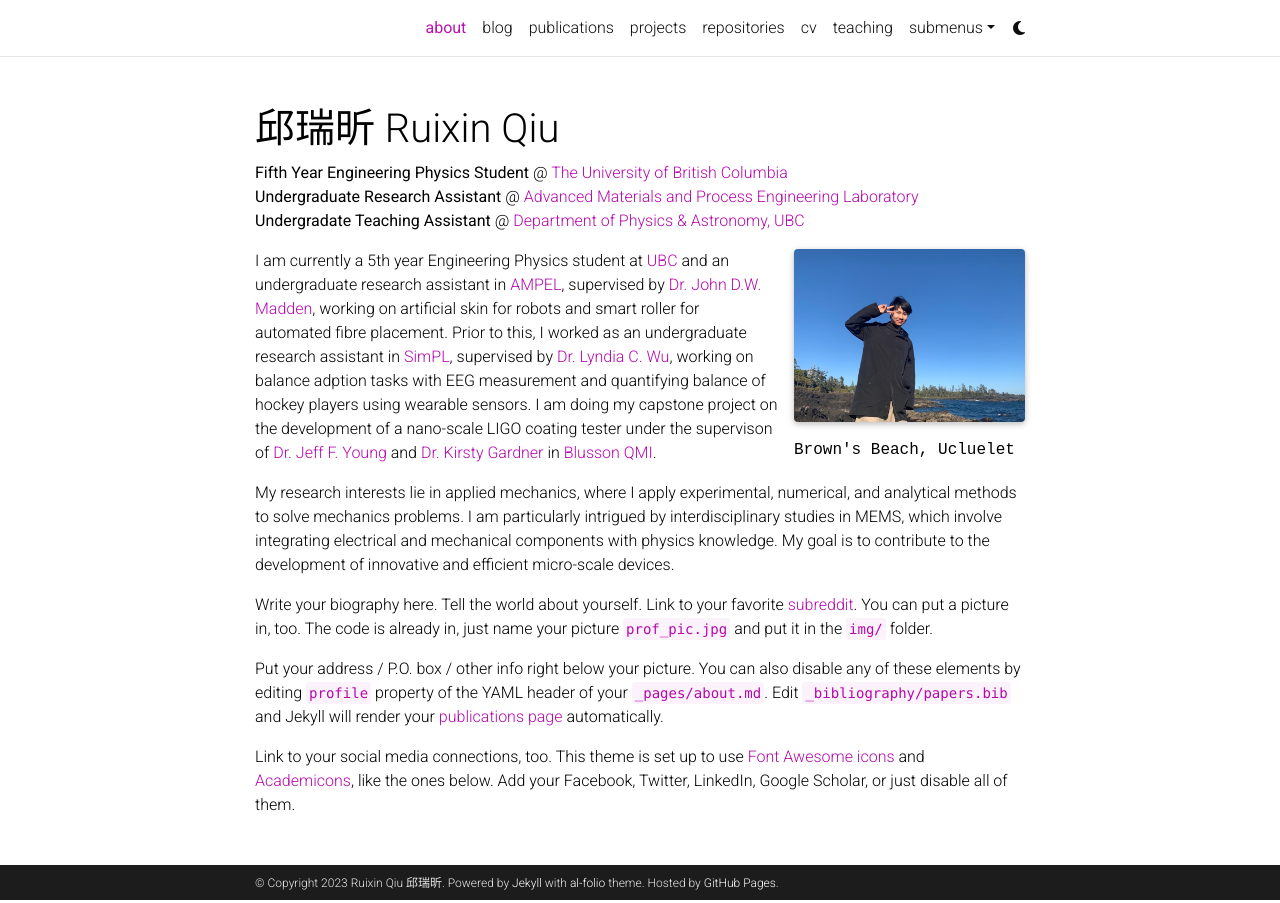
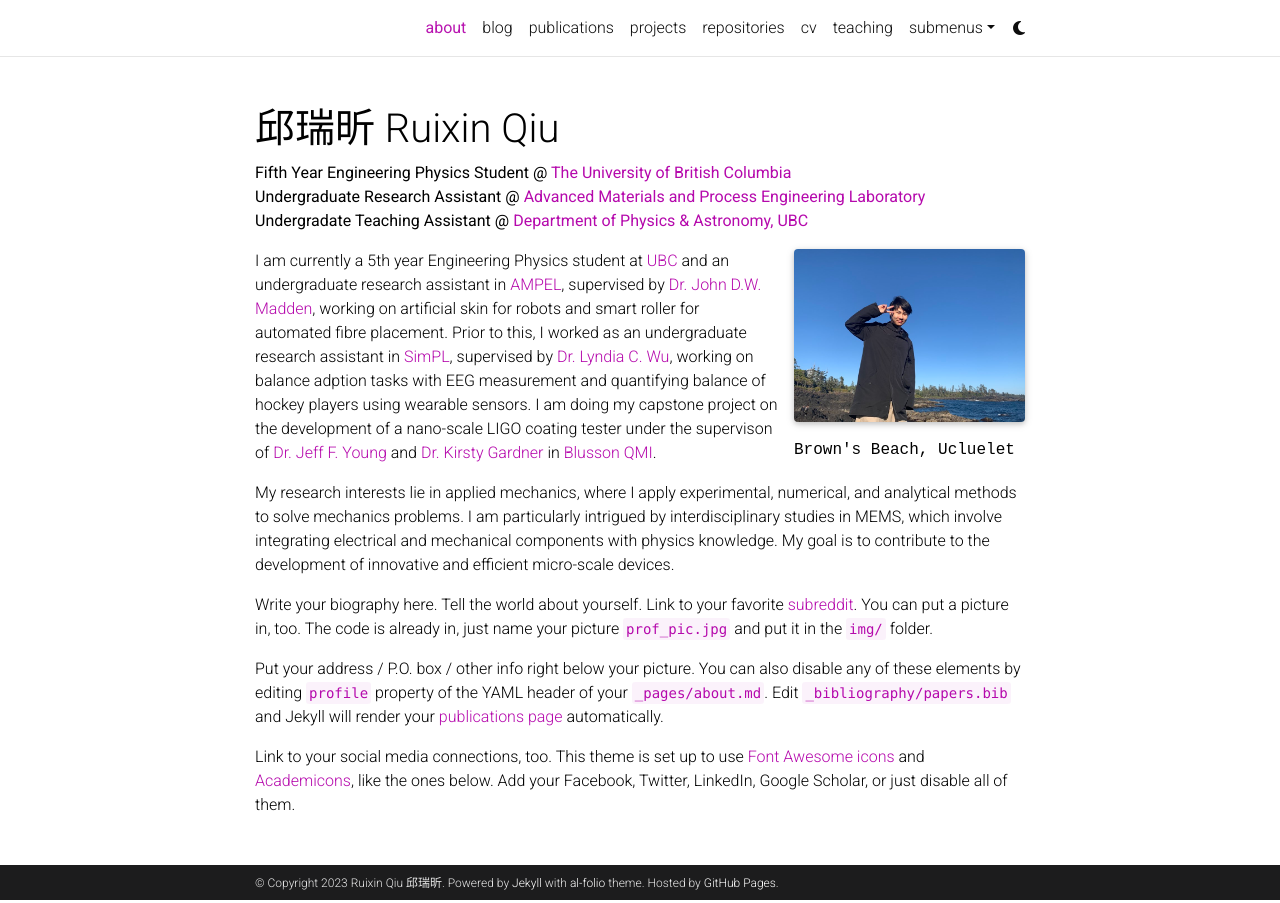
Before and after one commit to qrx10/qrx10.github.io, a Jekyll site: the page built from _pages/about.md, in a window 1280 px wide. Built offline with Jekyll 4.4.1, drawn with Linux system fonts in a browser that asks for light colours; full-size pictures stand in for the smaller copies a plugin makes; comment, search, counter and statistics services are not loaded; a style sheet for code colours, icons or effects is not loaded.

```diff
--- a/_pages/about.md
+++ b/_pages/about.md
@@ -2,7 +2,7 @@
 layout: about
 title: about
 permalink: /
-subtitle: <b>Fifth Year Engineering Physics Student</b> @ <a href='https://www.engphys.ubc.ca/'>The University of British Columbia</a><br><b>Undergraduate Research Assistant</b> @ <a href='https://www.ampel.ubc.ca/'>Advanced Materials and Process Engineering Laboratory</a> <br><b>Undergradate Teaching Assistant</b> @ <a href='https://phas.ubc.ca/'>Department of Physics & Astronomy, UBC</a>
+subtitle: <b>Fifth Year Engineering Physics Student @ <a href='https://www.engphys.ubc.ca/'>The University of British Columbia</a><br>Undergraduate Research Assistant @ <a href='https://www.ampel.ubc.ca/'>Advanced Materials and Process Engineering Laboratory</a> <br>Undergradate Teaching Assistant @ <a href='https://phas.ubc.ca/'>Department of Physics & Astronomy, UBC</a></b>
 
 profile:
   align: right
```
